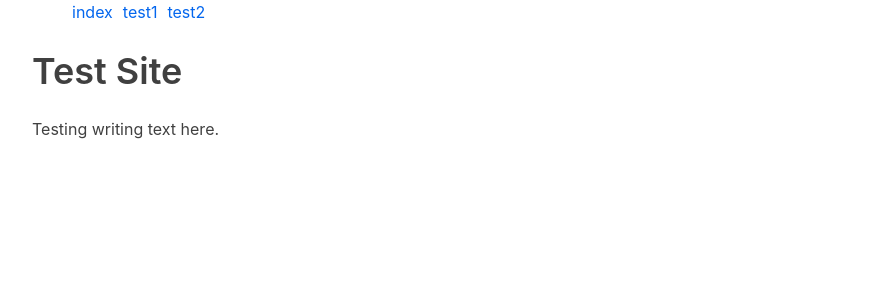
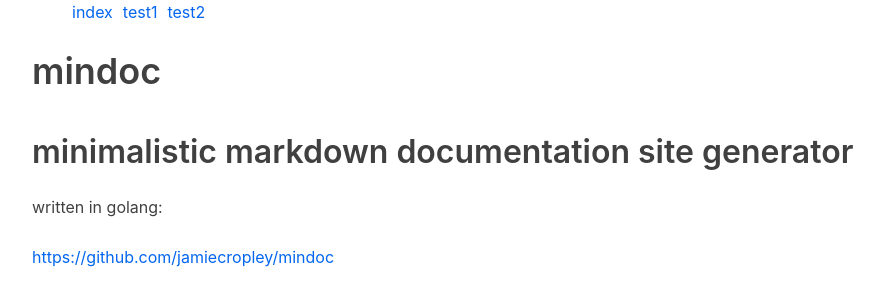
Before and after one commit to jamiecropley/mindoc, a plain HTML site: page public/index.html in a window 1280 px wide. Shown: the whole page, without its empty margins (124-1008 px from the left). Drawn offline with Linux system fonts and the light colour scheme.

Commit message:
Updated main site and README file

```diff
--- a/public/index.html
+++ b/public/index.html
@@ -10,8 +10,10 @@
 <body>
     <div class="medium-container"><ul style="list-style: none; display: flex; gap: 10px;"><li><a href="/index.html">index</a></li><li><a href="/test1.html">test1</a></li><li><a href="/test2\test2.html">test2</a></li></ul></div>
     <div class="medium-container">
-        <h1>Test Site</h1>
-<p>Testing writing text here.</p>
+        <h1>mindoc</h1>
+<h2>minimalistic markdown documentation site generator</h2>
+<p>written in golang:</p>
+<p><a href="https://github.com/jamiecropley/mindoc">https://github.com/jamiecropley/mindoc</a></p>
 
     </div>
 </body>
```
Also changed, not shown: 2 other files.
